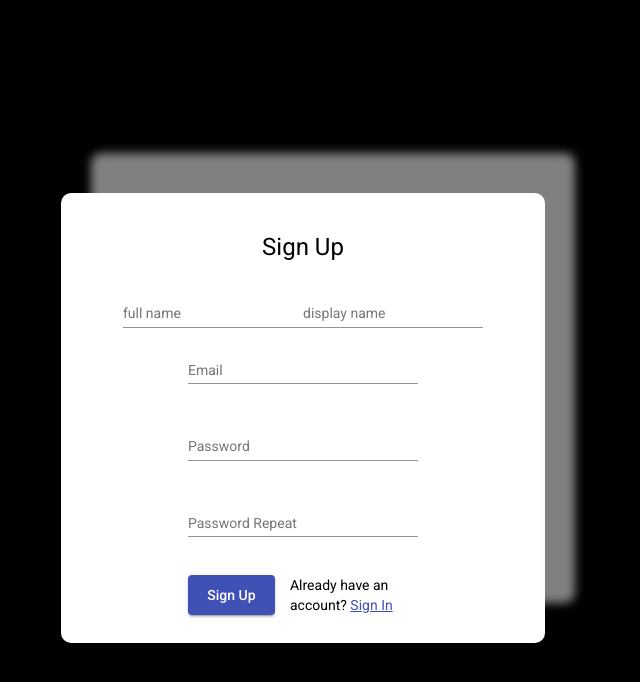
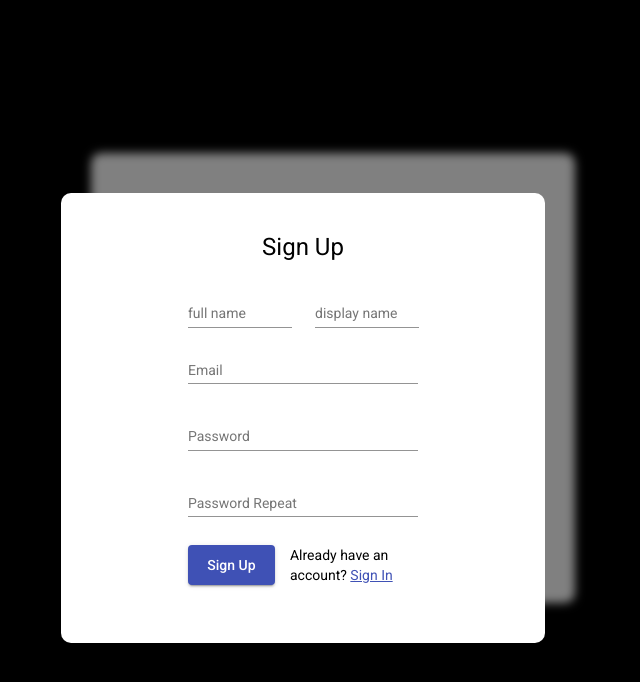
Before and after one commit to nnabse/cloud-frontend, an Angular app: page / in a window 1280 px wide. Shown: the top 682 px of the page, without its empty margins (337-977 px from the left). Built offline with nearby package versions, Linux system fonts and the light colour scheme.

Commit message:
fix input styles

```diff
--- a/src/app/pages/auth/auth-form/auth-form.component.scss
+++ b/src/app/pages/auth/auth-form/auth-form.component.scss
@@ -12,16 +12,18 @@
   align-items: center;
   flex-direction: column;
   .signUp-inputs {
+    width: 60%;
+    display: flex;
+    justify-content: space-between;
     .signUp-input {
-      //margin-right: 15px;
-      //width: 30%;
+      width: 45%;
     }
   }
 
   .form-input {
     max-width: 60%;
     width: 60%;
-    margin-bottom: 20px;
+    margin-bottom: 10px;
   }
   .form-submit {
     width: 60%;
```
